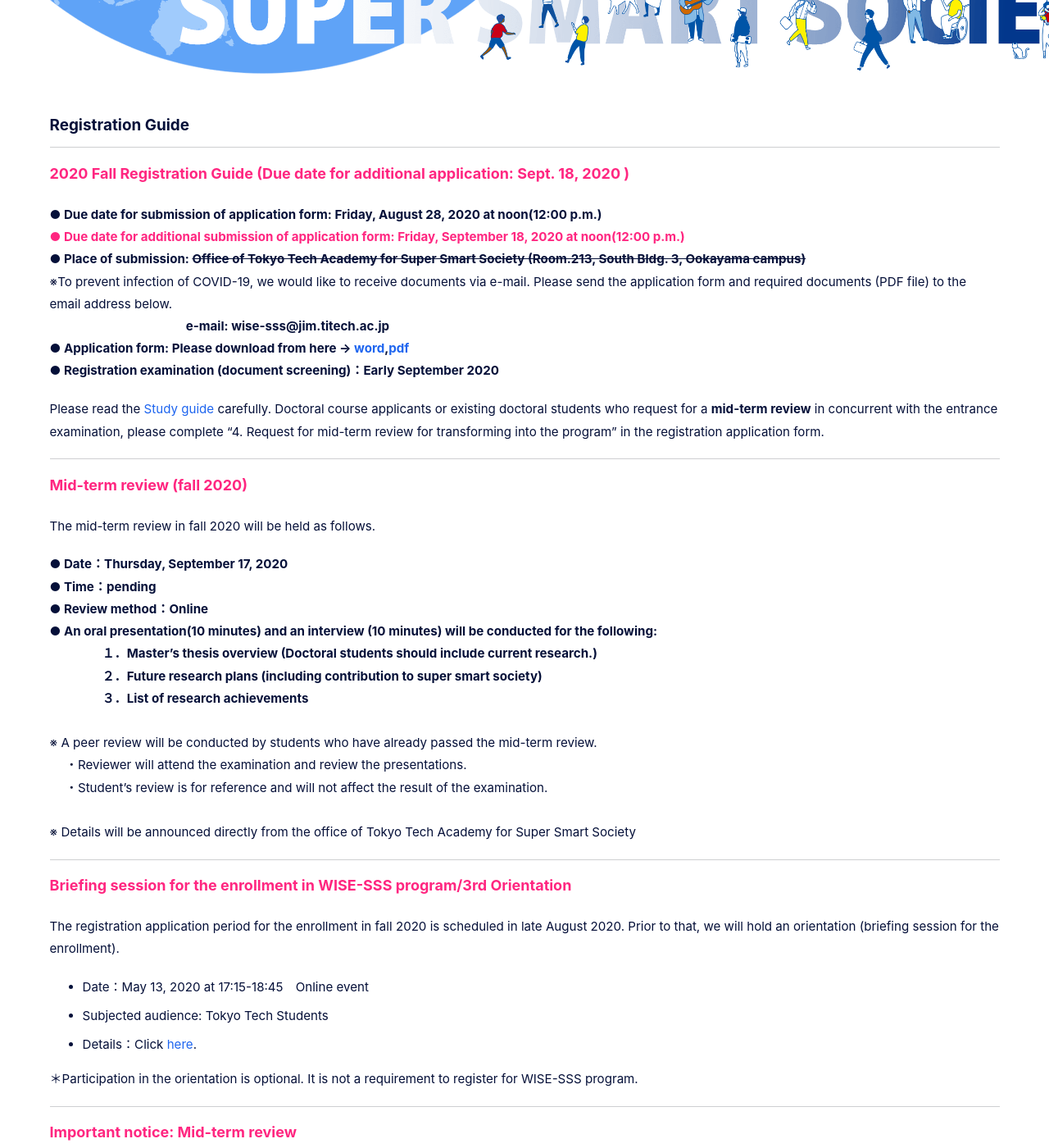
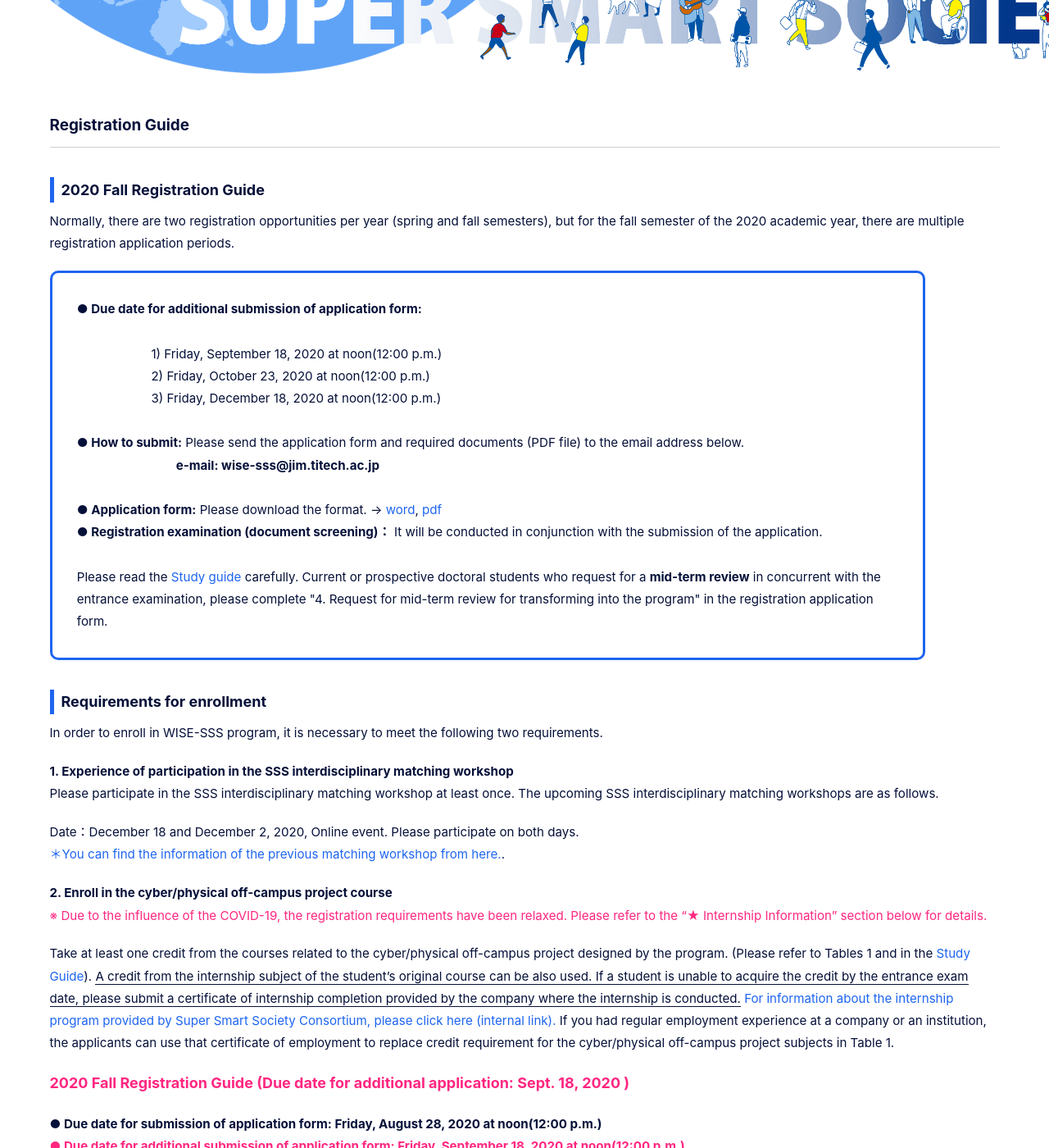
Before and after one commit to fl1d/w0ex.github.io, a Jekyll site: the page built from _pages/archive_en.md, in a window 1280 px wide and 1400 px high, scrolled down 348 px. Shown: the whole window at 82% size. Built offline with Jekyll 4.4.1, drawn with Linux system fonts in a browser that asks for light colours; cached includes are drawn as plain includes; nearby versions of some CDN libraries.

Commit message:
Update archive_en.md

```diff
--- a/_pages/archive_en.md
+++ b/_pages/archive_en.md
@@ -30,6 +30,42 @@ header:
 ---
 
 ## Registration Guide
+
+<font size="4"><h5>2020 Fall Registration Guide</h5></font>
+Normally, there are two registration opportunities per year (spring and fall semesters), but for the fall semester of the 2020 academic year, there are multiple registration application periods.
+   <div class="box2">
+   <p><b>● Due date for additional submission of application form:</b><br><br>
+　　　　　　1) Friday, September 18, 2020 at noon(12:00 p.m.)<br>
+　　　　　　2) Friday, October 23, 2020 at noon(12:00 p.m.)<br>
+　　　　　　3) Friday, December 18, 2020 at noon(12:00 p.m.)<br><br>
+
+<b>● How to submit:</b> Please send the application form and required documents (PDF file) to the email address below.<br>
+　　　　　　　　<b>e-mail: wise-sss@jim.titech.ac.jp</b><br><br>
+
+<b>● Application form:</b> Please download the format. → <a href="/doc/2020_Fall_Application_re_form.docx">word</a>, <a href="/doc/2020_Fall_Application_re_form.pdf">pdf</a><br>
+
+<b>● Registration examination (document screening)：</b> It will be conducted in conjunction with the submission of the application.<br><br>
+
+  Please read the <a href="/doc/Guide_SSS.pdf">Study guide</a> carefully. Current or prospective doctoral students who request for a <B>mid-term review</B> in concurrent with the entrance examination, please complete "4. Request for mid-term review for transforming into the program" in the registration application form. <br>
+  </p>
+  </div>
+
+<font size="4"><h5>Requirements for enrollment</h5></font>
+In order to enroll in WISE-SSS program, it is necessary to meet the following two requirements.
+
+  **1. Experience of participation in the SSS interdisciplinary matching workshop**<br>
+  Please participate in the SSS interdisciplinary matching workshop at least once.
+  The upcoming SSS interdisciplinary matching workshops are as follows.<br>
+
+  Date：December 18 and December 2, 2020,  Online event. Please participate on both days.<br>
+  [＊You can find the information of the previous matching workshop from here.](http://www.sss.e.titech.ac.jp/event-sss-matching-ws-20191108/).
+
+  **2. Enroll in the cyber/physical off-campus project course**<br>
+  <span style="color:#ff2680">※ Due to the influence of the COVID-19, the registration requirements have been relaxed. Please refer to the "★ Internship Information" section below for details.</span><br>
+
+  Take at least one credit from the courses related to the cyber/physical off-campus project designed by the program. (Please refer to Tables 1 and in the [Study Guide](/doc/Guide_SSS_en.pdf)). <u>A credit from the internship subject of the student’s original course can be also used. If a student is unable to acquire the credit by the entrance exam date, please submit a certificate of internship completion provided by the company where the internship is conducted.</u> [For information about the internship program provided by Super Smart Society Consortium, please click here (internal link).](https://www.sss.e.titech.ac.jp/for_students/for_students_only/)  If you had regular employment experience at a company or an institution, the applicants can use that certificate of employment to replace credit requirement for the cyber/physical off-campus project subjects in Table 1.
+<br>
+
 
 **<span style="color:#ff2680"><font size="4">2020 Fall Registration Guide (Due date for additional application: Sept. 18, 2020 )</font></span>**
 
```
